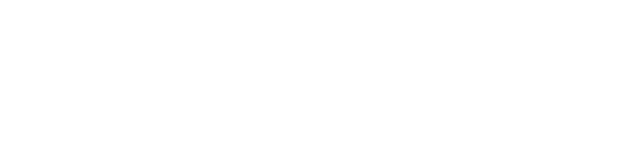
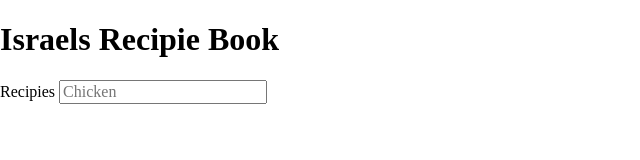
Before and after one commit to israelflores95/WDD-330, a plain HTML site: page recipe project/index.html in a window 1280 px wide. Shown: the whole page, without its empty margins (0-640 px from the left). Drawn offline with Linux system fonts and the light colour scheme.

Commit message:
starting

```diff
--- /dev/null
+++ b/recipe project/css/large.css
@@ -0,0 +1,5 @@
+/* TABLET LANDSCAPE / DESKTOP */
+@media only screen and (min-width: 1024px) {
+
+
+}
--- /dev/null
+++ b/recipe project/css/medium.css
@@ -0,0 +1,5 @@
+/* TABLETS PORTRAIT */
+@media only screen and (min-width: 768px) {
+
+
+}
--- /dev/null
+++ b/recipe project/css/small.css
@@ -0,0 +1,5 @@
+/* SMARTPHONES LANDSCAPE */
+@media only screen and (min-width: 480px) {
+
+
+}
--- a/recipe project/index.html
+++ b/recipe project/index.html
@@ -4,9 +4,37 @@
     <meta charset="UTF-8">
     <meta http-equiv="X-UA-Compatible" content="IE=edge">
     <meta name="viewport" content="width=device-width, initial-scale=1.0">
-    <title>Document</title>
+
+    <meta name="Author" content="Israel F. Flores">
+
+    <!-- css links -->
+    <link rel="stylesheet" href="css/normalize.css">
+    <link rel="stylesheet" href="css/small.css">
+    <link rel="stylesheet" href="css/medium.css">
+    <link rel="stylesheet" href="css/large.css">
+
+    <title>Israels Recipie book</title>
 </head>
 <body>
+    <h1 id="title">Israels Recipie Book</h1>
+
+    <!-- Banner will include Search bar and menu -->
+    <div class="banner">
+        <form>
+            <label for="search-bar">Recipies</label>
+            <input type="text" name="search-bar" id="search-bar" placeholder="Chicken">
+        </form>
+    </div>
+
+    <main>
+
+    </main>
+
+    <footer>
+
+    </footer>
+
+    <script src="js/main.js"></script>
 
 </body>
 </html>
```
Also changed, not shown: index.html (+1 -0 lines), recipe project/views/recipie-detail.html (added), recipe project/views/saved.html (added).
